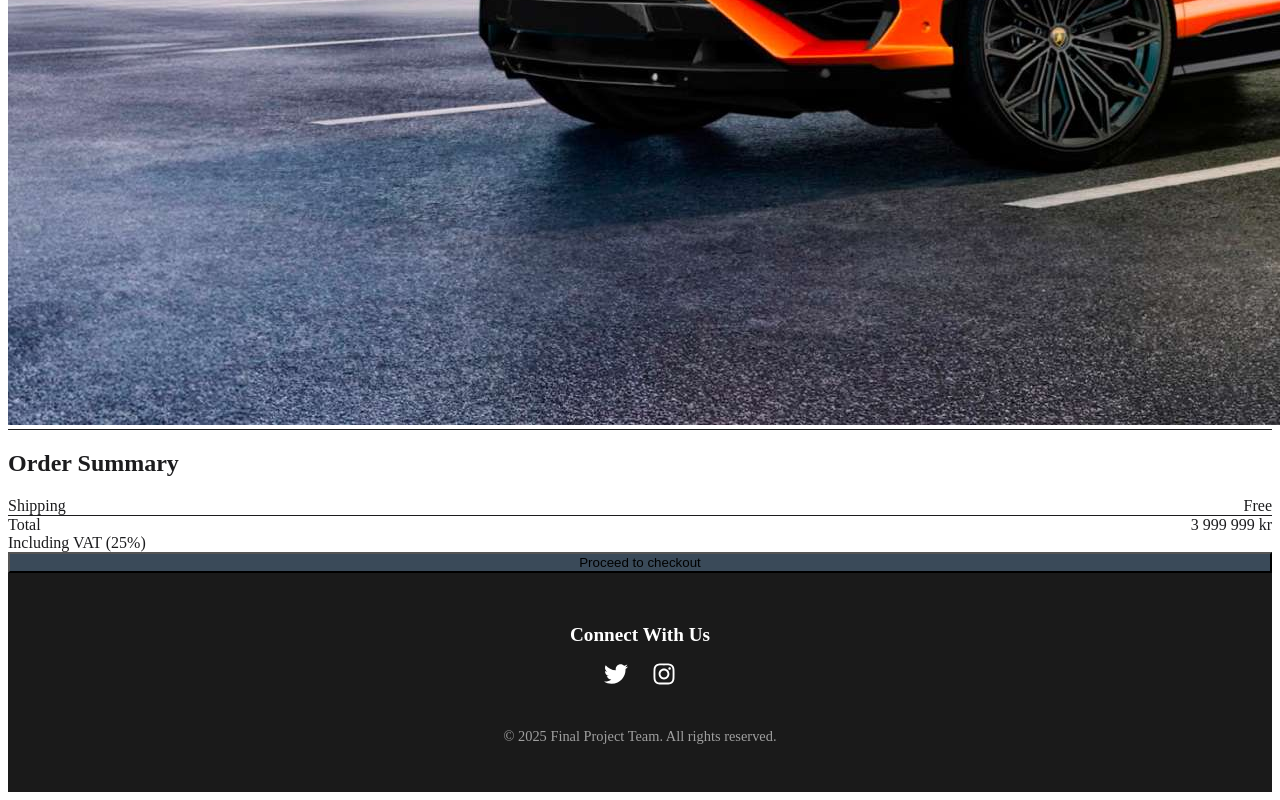
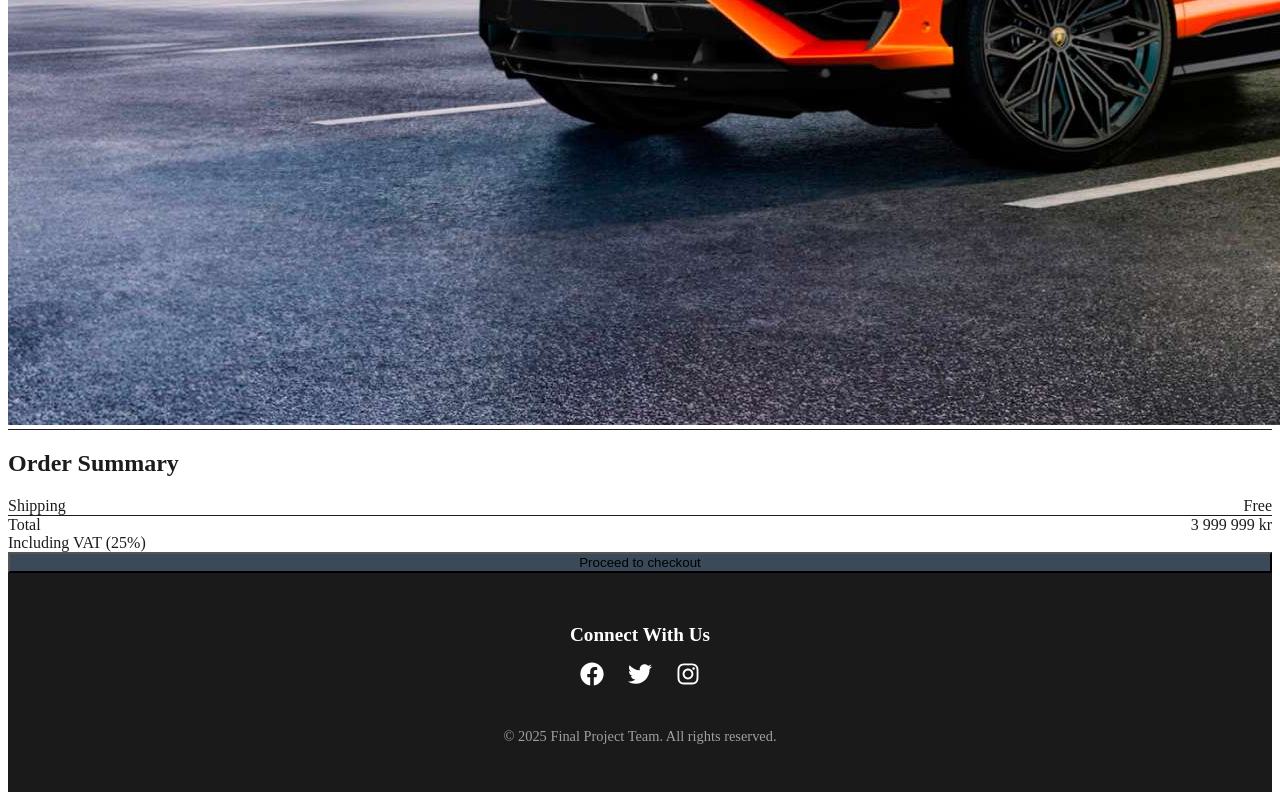
Before and after one commit to Anuhya92/final-project-backend, a React (Vite) app in the folder frontend/: page /checkout in a window 1280 px wide. Shown: the part 1719-2519 px from the top of the page. Built offline with nearby package versions, Linux system fonts and the light colour scheme.

Commit message:
adding facebook to footer

```diff
--- a/frontend/src/components/Footer.tsx
+++ b/frontend/src/components/Footer.tsx
@@ -1,5 +1,5 @@
 import React from 'react';
-import { FaTwitter, FaInstagram } from 'react-icons/fa';
+import { FaTwitter, FaInstagram, FaFacebook } from 'react-icons/fa';
 import './Footer.css';
 
 const Footer: React.FC = () => {
@@ -9,6 +9,9 @@
         <div className="footer-section">
           <h3>Connect With Us</h3>
           <div className="social-links">
+            <a href="https://facebook.com" target="_blank" rel="noopener noreferrer">
+              <FaFacebook className="social-icon" />
+            </a>
             <a href="https://twitter.com" target="_blank" rel="noopener noreferrer">
               <FaTwitter className="social-icon" />
             </a>
```
